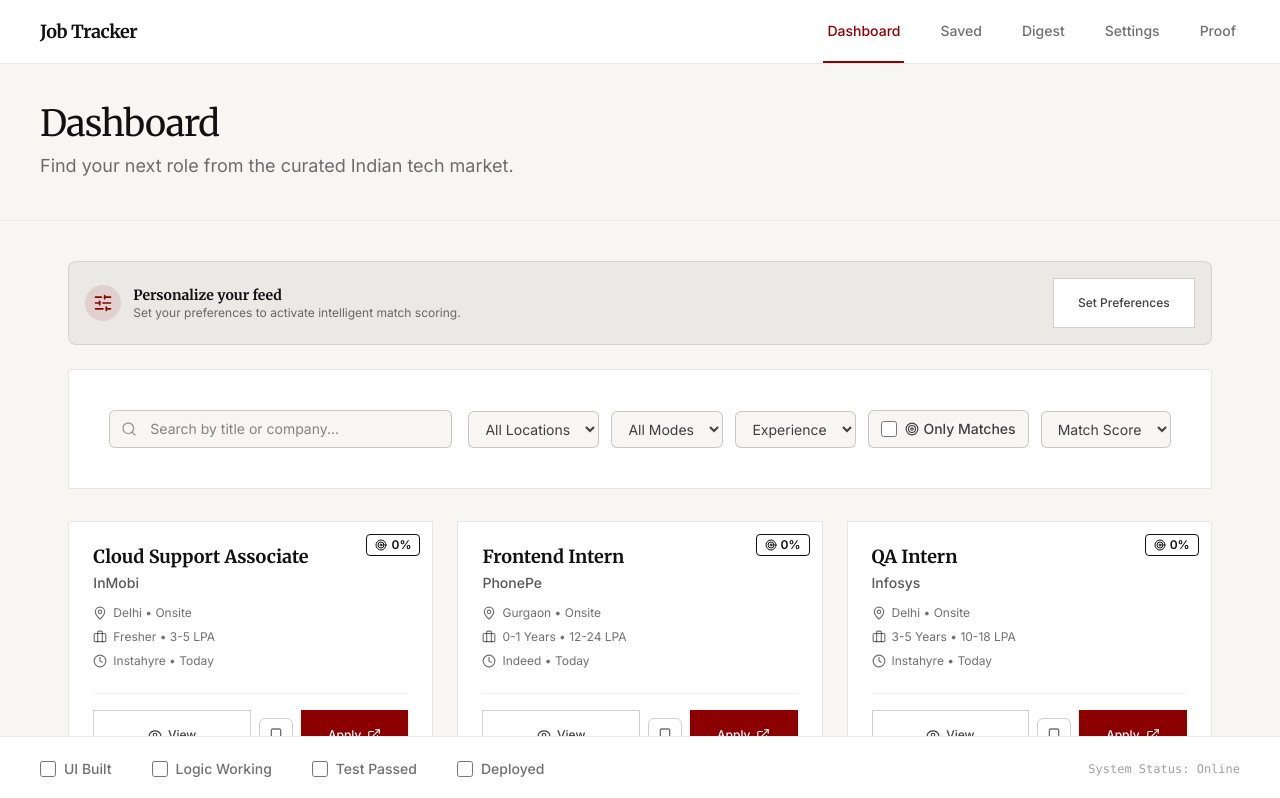
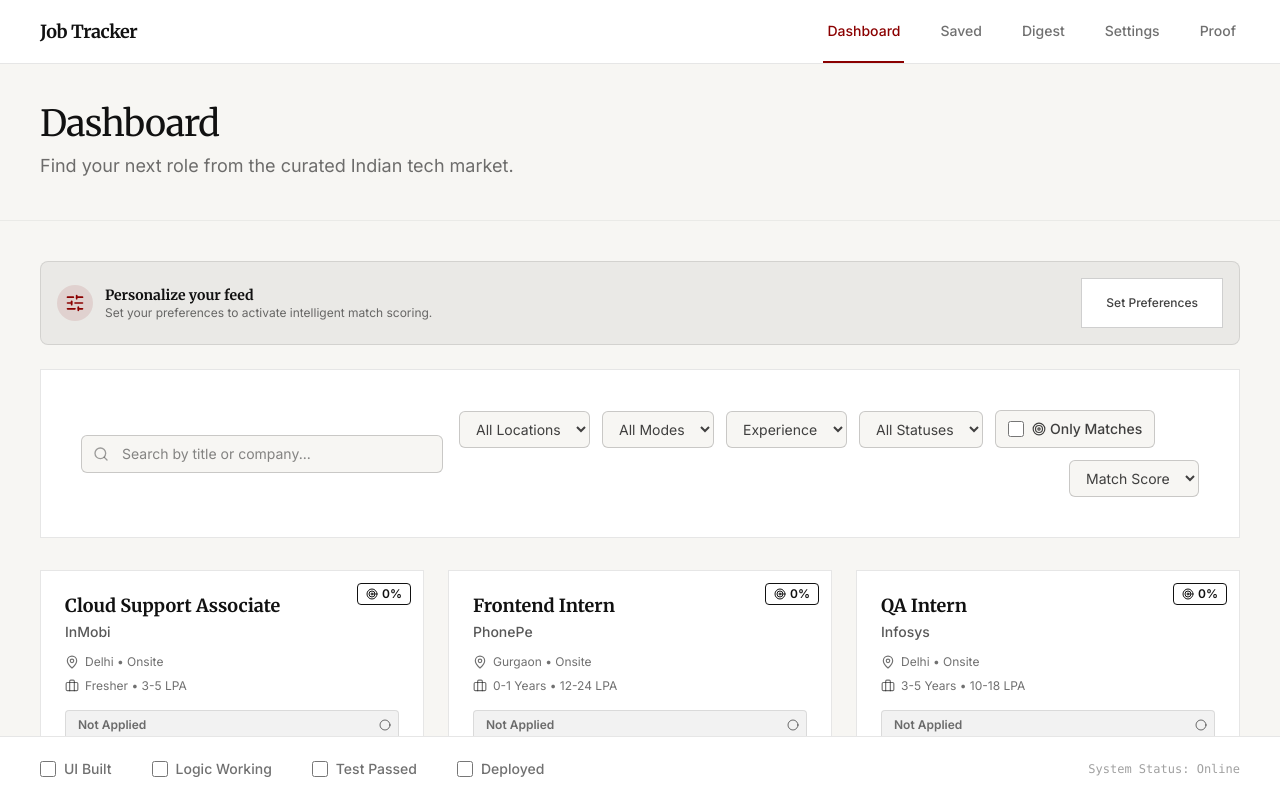
Before and after one commit to Yashwantha24/job_notification_tracker, a React (Vite) app: page /dashboard in a window 1280 px wide. Shown: the top 798 px of the page. Built offline with nearby package versions, Linux system fonts and the light colour scheme.

Commit message:
feat: Implement Phase 7 - Status Tracking and Notifications

```diff
--- a/src/components/dashboard/FilterBar.jsx
+++ b/src/components/dashboard/FilterBar.jsx
@@ -1,7 +1,6 @@
 import React from 'react';
-import Input from '../ui/Input';
 import Card from '../ui/Card';
-import { Search, Filter, Target } from 'lucide-react';
+import { Search, Target } from 'lucide-react';
 
 const FilterBar = ({ filters, onFilterChange }) => {
     const handleChange = (e) => {
@@ -71,6 +70,19 @@ const FilterBar = ({ filters, onFilterChange }) => {
                         <option value="3-5 Years">3-5 Years</option>
                     </select>
 
+                    <select
+                        name="status"
+                        value={filters.status}
+                        onChange={handleChange}
+                        className="px-3 py-2 bg-off-white border border-primary-text/20 rounded-md text-sm text-primary-text/80 focus:outline-none focus:border-accent-red cursor-pointer"
+                    >
+                        <option value="">All Statuses</option>
+                        <option value="Not Applied">Not Applied</option>
+                        <option value="Applied">Applied</option>
+                        <option value="Selected">Selected</option>
+                        <option value="Rejected">Rejected</option>
+                    </select>
+
                     <label className="flex items-center space-x-2 px-3 py-2 bg-off-white border border-primary-text/20 rounded-md cursor-pointer hover:border-accent-red transition-colors">
                         <input
                             type="checkbox"
--- a/src/components/dashboard/JobCard.jsx
+++ b/src/components/dashboard/JobCard.jsx
@@ -1,13 +1,31 @@
 import React from 'react';
 import Card from '../ui/Card';
-import Badge from '../ui/Badge';
 import Button from '../ui/Button';
-import { MapPin, Briefcase, Clock, Bookmark, ExternalLink, Eye, Target } from 'lucide-react';
+import { MapPin, Briefcase, Clock, Bookmark, ExternalLink, Eye, Target, CheckCircle, XCircle, Clock as ClockIcon, Circle } from 'lucide-react';
 
-const JobCard = ({ job, onSave, isSaved, onView, matchScore }) => {
+const JobCard = ({ job, onSave, isSaved, onView, matchScore, status, onStatusChange }) => {
+
+    const getStatusColor = (currentStatus) => {
+        switch (currentStatus) {
+            case 'Applied': return 'text-blue-600 bg-blue-50 border-blue-200';
+            case 'Rejected': return 'text-red-600 bg-red-50 border-red-200';
+            case 'Selected': return 'text-green-600 bg-green-50 border-green-200';
+            default: return 'text-primary-text/60 bg-primary-text/5 border-primary-text/10';
+        }
+    };
+
+    const getStatusIcon = (currentStatus) => {
+        switch (currentStatus) {
+            case 'Applied': return <ClockIcon size={12} />;
+            case 'Rejected': return <XCircle size={12} />;
+            case 'Selected': return <CheckCircle size={12} />;
+            default: return <Circle size={12} />;
+        }
+    };
+
     return (
-        <Card className="h-full flex flex-col hover:border-accent-red/30 transition-colors duration-300 relative group">
-            {/* Match Score Badge - Positioned absolutely or integrated */}
+        <Card className={`h-full flex flex-col hover:border-accent-red/30 transition-all duration-300 relative group ${status === 'Rejected' ? 'opacity-75 grayscale-[0.5] hover:grayscale-0' : ''}`}>
+            {/* Match Score Badge */}
             {matchScore && (
                 <div className={`absolute top-3 right-3 px-2 py-0.5 rounded text-xs font-bold border flex items-center gap-1 ${matchScore.colorClass}`}>
                     <Target size={12} />
@@ -33,9 +51,24 @@ const JobCard = ({ job, onSave, isSaved, onView, matchScore }) => {
                     <Briefcase size={14} className="mr-1.5" />
                     {job.experience} • {job.salaryRange}
                 </div>
-                <div className="flex items-center text-xs text-primary-text/60 font-sans">
-                    <Clock size={14} className="mr-1.5" />
-                    {job.source} • {job.postedDaysAgo === 0 ? 'Today' : `${job.postedDaysAgo}d ago`}
+
+                {/* Status Selector */}
+                <div className="pt-2">
+                    <div className="relative inline-block w-full">
+                        <select
+                            value={status || 'Not Applied'}
+                            onChange={(e) => onStatusChange(job.id, e.target.value)}
+                            className={`w-full appearance-none px-3 py-1.5 text-xs font-semibold border rounded cursor-pointer focus:outline-none focus:ring-1 focus:ring-accent-red transition-colors ${getStatusColor(status || 'Not Applied')}`}
+                        >
+                            <option value="Not Applied">Not Applied</option>
+                            <option value="Applied">Applied</option>
+                            <option value="Selected">Selected</option>
+                            <option value="Rejected">Rejected</option>
+                        </select>
+                        <div className={`absolute inset-y-0 right-0 flex items-center px-2 pointer-events-none ${getStatusColor(status || 'Not Applied').split(' ')[0]}`}>
+                            {getStatusIcon(status || 'Not Applied')}
+                        </div>
+                    </div>
                 </div>
             </div>
 
--- a/src/pages/Dashboard.jsx
+++ b/src/pages/Dashboard.jsx
@@ -8,7 +8,7 @@ import Modal from '../components/ui/Modal';
 import Badge from '../components/ui/Badge';
 import EmptyState from '../components/ui/EmptyState';
 import { jobsData } from '../data/jobs';
-import { Bookmark, FileX, SlidersHorizontal, Settings as SettingsIcon } from 'lucide-react';
+import { Bookmark, FileX, SlidersHorizontal, Settings as SettingsIcon, Target, CheckCircle } from 'lucide-react';
 import { calculateMatchScore } from '../utils/scoring';
 import Button from '../components/ui/Button';
 
@@ -17,18 +17,22 @@ const Dashboard = () => {
     const [jobs, setJobs] = useState([]);
     const [savedJobIds, setSavedJobIds] = useState([]);
     const [preferences, setPreferences] = useState(null);
+    const [jobStatuses, setJobStatuses] = useState({});
+    const [notification, setNotification] = useState(null);
+
     const [filters, setFilters] = useState({
         keyword: '',
         location: '',
         mode: '',
         experience: '',
         source: '',
-        sort: 'match_score', // Default sort by match score
+        status: '',
+        sort: 'match_score',
         showMatchesOnly: false
     });
     const [selectedJob, setSelectedJob] = useState(null);
 
-    // Load initial data, saved jobs, and preferences
+    // Load initial data, saved jobs, preferences, and statuses
     useEffect(() => {
         setJobs(jobsData);
         const saved = JSON.parse(localStorage.getItem('savedJobs') || '[]');
@@ -38,6 +42,9 @@ const Dashboard = () => {
         if (savedPrefs) {
             setPreferences(JSON.parse(savedPrefs));
         }
+
+        const savedStatuses = JSON.parse(localStorage.getItem('jobTrackerStatus') || '{}');
+        setJobStatuses(savedStatuses);
     }, []);
 
     // Handle Saving/Unsaving
@@ -52,15 +59,39 @@ const Dashboard = () => {
         localStorage.setItem('savedJobs', JSON.stringify(newSaved));
     };
 
+    // Handle Status Change
+    const handleStatusChange = (jobId, newStatus) => {
+        const updatedStatuses = { ...jobStatuses, [jobId]: newStatus };
+        setJobStatuses(updatedStatuses);
+        localStorage.setItem('jobTrackerStatus', JSON.stringify(updatedStatuses));
+
+        // Log Activity
+        const job = jobs.find(j => j.id === jobId);
+        if (job) {
+            const activityLog = JSON.parse(localStorage.getItem('jobTrackerActivity') || '[]');
+            const newActivity = {
+                id: Date.now(),
+                jobId: job.id,
+                jobTitle: job.title,
+                company: job.company,
+                status: newStatus,
+                date: new Date().toISOString()
+            };
+            localStorage.setItem('jobTrackerActivity', JSON.stringify([newActivity, ...activityLog].slice(0, 50)));
+        }
+
+        // Show Toast
+        setNotification(`Status updated: ${newStatus}`);
+        setTimeout(() => setNotification(null), 3000);
+    };
+
     // Filter & Sort Logic
     const processedJobs = useMemo(() => {
         let result = jobs.map(job => {
-            // Calculate score for each job
             const matchData = calculateMatchScore(job, preferences);
             return { ...job, ...matchData };
         });
 
-        // Filtering
         result = result.filter(job => {
             const matchesKeyword = filters.keyword === '' ||
                 job.title.toLowerCase().includes(filters.keyword.toLowerCase()) ||
@@ -71,25 +102,28 @@ const Dashboard = () => {
             const matchesExperience = filters.experience === '' || job.experience === filters.experience;
             const matchesSource = filters.source === '' || job.source === filters.source;
 
+            // Status Filtering
+            const currentStatus = jobStatuses[job.id] || 'Not Applied';
+            const matchesStatus = filters.status === '' || currentStatus === filters.status;
+
             // Match Score Threshold
             let matchesScore = true;
             if (filters.showMatchesOnly && preferences) {
                 matchesScore = job.score >= (preferences.minMatchScore || 40);
             }
 
-            return matchesKeyword && matchesLocation && matchesMode && matchesExperience && matchesSource && matchesScore;
+            return matchesKeyword && matchesLocation && matchesMode && matchesExperience && matchesSource && matchesStatus && matchesScore;
         });
 
-        // Sorting
         result.sort((a, b) => {
-            if (filters.sort === 'match_score') return b.score - a.score; // Highest score first
+            if (filters.sort === 'match_score') return b.score - a.score;
             if (filters.sort === 'latest') return a.postedDaysAgo - b.postedDaysAgo;
             if (filters.sort === 'oldest') return b.postedDaysAgo - a.postedDaysAgo;
             return 0;
         });
 
         return result;
-    }, [jobs, filters, preferences]);
+    }, [jobs, filters, preferences, jobStatuses]);
 
     return (
         <MainLayout
@@ -97,8 +131,17 @@ const Dashboard = () => {
             description="Find your next role from the curated Indian tech market."
             header={<NavBar />}
         >
+            {/* Notification Toast */}
+            {notification && (
+                <div className="fixed bottom-6 right-6 z-50 animate-slide-up">
+                    <div className="bg-primary-text text-off-white px-4 py-3 rounded shadow-lg flex items-center gap-3">
+                        <CheckCircle size={20} className="text-green-400" />
+                        <span className="font-medium text-sm">{notification}</span>
+                    </div>
+                </div>
+            )}
+
             <div className="max-w-7xl mx-auto">
-                {/* Preference Banner */}
                 {!preferences && (
                     <div className="bg-primary-text/5 border border-primary-text/10 rounded-lg p-4 mb-6 flex items-center justify-between">
                         <div className="flex items-center gap-3">
@@ -125,7 +168,7 @@ const Dashboard = () => {
                         icon={FileX}
                         actionLabel={filters.showMatchesOnly ? "Update Preferences" : "Clear Filters"}
                         onAction={() => filters.showMatchesOnly ? navigate('/settings') : setFilters({
-                            keyword: '', location: '', mode: '', experience: '', source: '', sort: 'match_score', showMatchesOnly: false
+                            keyword: '', location: '', mode: '', experience: '', source: '', status: '', sort: 'match_score', showMatchesOnly: false
                         })}
                     />
                 ) : (
@@ -135,7 +178,9 @@ const Dashboard = () => {
                                 key={job.id}
                                 job={job}
                                 isSaved={savedJobIds.includes(job.id)}
+                                status={jobStatuses[job.id]}
                                 onSave={() => toggleSave(job)}
+                                onStatusChange={handleStatusChange}
                                 onView={() => setSelectedJob(job)}
                                 matchScore={{ score: job.score, colorClass: job.colorClass }}
                             />
@@ -144,7 +189,6 @@ const Dashboard = () => {
                 )}
             </div>
 
-            {/* Job Details Modal */}
             <Modal
                 isOpen={!!selectedJob}
                 onClose={() => setSelectedJob(null)}
@@ -152,7 +196,6 @@ const Dashboard = () => {
             >
                 {selectedJob && (
                     <div className="space-y-6">
-                        {/* Modal Match Badge */}
                         {selectedJob.score > 0 && (
                             <div className={`inline-flex items-center gap-2 px-3 py-1 rounded-full text-sm font-bold border ${selectedJob.colorClass}`}>
                                 <Target size={16} />
--- a/src/pages/Digest.jsx
+++ b/src/pages/Digest.jsx
@@ -7,7 +7,8 @@ import EmptyState from '../components/ui/EmptyState';
 import DigestCard from '../components/digest/DigestCard';
 import { jobsData } from '../data/jobs';
 import { calculateMatchScore } from '../utils/scoring';
-import { Mail, Copy, Check, Sparkles, AlertCircle } from 'lucide-react';
+import { Mail, Copy, Check, Sparkles, AlertCircle, History, Clock } from 'lucide-react';
+import Card from '../components/ui/Card';
 
 const Digest = () => {
     const navigate = useNavigate();
@@ -15,49 +16,37 @@ const Digest = () => {
     const [loading, setLoading] = useState(false);
     const [preferences, setPreferences] = useState(null);
     const [copied, setCopied] = useState(false);
+    const [activityLog, setActivityLog] = useState([]);
 
     const todayDate = new Date().toISOString().split('T')[0];
     const storageKey = `jobTrackerDigest_${todayDate}`;
 
     useEffect(() => {
-        // Load preferences
         const savedPrefs = localStorage.getItem('jobTrackerPreferences');
         if (savedPrefs) {
             setPreferences(JSON.parse(savedPrefs));
         }
 
-        // Check for existing daily digest
         const existingDigest = localStorage.getItem(storageKey);
         if (existingDigest) {
             setDigest(JSON.parse(existingDigest));
         }
+
+        const savedActivity = JSON.parse(localStorage.getItem('jobTrackerActivity') || '[]');
+        setActivityLog(savedActivity);
     }, [storageKey]);
 
     const generateDigest = () => {
         if (!preferences) return;
-
         setLoading(true);
-
-        // Simulate "Processing" time for realism
         setTimeout(() => {
-            // 1. Score all jobs
-            const scoredJobs = jobsData.map(job => ({
-                ...job,
-                ...calculateMatchScore(job, preferences)
-            }));
-
-            // 2. Filter relevant jobs (Score > 0 to ensure basic relevance)
+            const scoredJobs = jobsData.map(job => ({ ...job, ...calculateMatchScore(job, preferences) }));
             const relevantJobs = scoredJobs.filter(job => job.score > 0);
-
-            // 3. Sort by Score (Desc) then Freshness (Asc)
             relevantJobs.sort((a, b) => {
                 if (b.score !== a.score) return b.score - a.score;
                 return a.postedDaysAgo - b.postedDaysAgo;
             });
-
-            // 4. Take top 10
             const top10 = relevantJobs.slice(0, 10);
-
             setDigest(top10);
             localStorage.setItem(storageKey, JSON.stringify(top10));
             setLoading(false);
@@ -66,14 +55,9 @@ const Digest = () => {
 
     const handleCopy = () => {
         if (!digest) return;
-
-        const text = digest.map((job, i) =>
-            `${i + 1}. ${job.title} at ${job.company} (Score: ${job.score}%)\n${job.applyUrl}`
-        ).join('\n\n');
-
+        const text = digest.map((job, i) => `${i + 1}. ${job.title} at ${job.company} (Score: ${job.score}%)\n${job.applyUrl}`).join('\n\n');
         const header = `My 9AM Job Digest - ${todayDate}\n\n`;
         const footer = `\n\nGenerated by Job Notification Tracker`;
-
         navigator.clipboard.writeText(header + text + footer);
         setCopied(true);
         setTimeout(() => setCopied(false), 2000);
@@ -81,12 +65,8 @@ const Digest = () => {
 
     const handleEmail = () => {
         if (!digest) return;
-
         const subject = encodeURIComponent(`My 9AM Job Digest - ${todayDate}`);
-        const body = digest.map((job, i) =>
-            `${i + 1}. ${job.title} at ${job.company} (Score: ${job.score}%)\nApply: ${job.applyUrl}`
-        ).join('\n\n');
-
+        const body = digest.map((job, i) => `${i + 1}. ${job.title} at ${job.company} (Score: ${job.score}%)\nApply: ${job.applyUrl}`).join('\n\n');
         const mailtoLink = `mailto:?subject=${subject}&body=${encodeURIComponent(body)}`;
         window.open(mailtoLink, '_blank');
     };
@@ -97,82 +77,81 @@ const Digest = () => {
             description="Your curated morning briefing."
             header={<NavBar />}
         >
-            <div className="max-w-4xl mx-auto">
+            <div className="max-w-4xl mx-auto space-y-12">
+                {/* Digest Section */}
+                <section>
                     {!preferences ? (
                         <EmptyState
                             title="Preferences Required"
-                        description="Please set your preferences to generate a personalized daily digest."
+                            description="Please set your preferences..."
                             icon={AlertCircle}
                             actionLabel="Go to Settings"
                             onAction={() => navigate('/settings')}
                         />
                     ) : !digest ? (
-                    <div className="flex flex-col items-center justify-center py-20 bg-off-white border-2 border-dashed border-primary-text/10 rounded-lg">
+                        <div className="flex flex-col items-center justify-center p-12 bg-off-white border-2 border-dashed border-primary-text/10 rounded-lg">
+                            {/* Loading State UI */}
                             <div className="bg-primary-text/5 p-4 rounded-full mb-6 relative">
-                            <Sparkles size={48} className="text-primary-text/40" />
+                                <Sparkles size={32} className="text-primary-text/40" />
                                 {loading && <div className="absolute inset-0 bg-white/50 animate-pulse rounded-full" />}
                             </div>
-                        <h3 className="text-xl font-serif font-bold text-primary-text mb-2">
-                            {loading ? "Analyzing Market..." : "Ready for your morning briefing?"}
-                        </h3>
-                        <p className="text-primary-text/60 max-w-md text-center mb-8 font-sans">
-                            {loading
-                                ? "We're scanning 60+ data points against your profile."
-                                : "Generate a fresh list of your top 10 matched jobs for today."}
-                        </p>
-                        <Button
-                            variant="primary"
-                            onClick={generateDigest}
-                            disabled={loading}
-                            className="px-8 py-3"
-                        >
+                            <h3 className="text-xl font-serif font-bold text-primary-text mb-4">Generate your briefing</h3>
+                            <Button variant="primary" onClick={generateDigest} disabled={loading} className="px-8 py-3">
                                 {loading ? "Generating..." : "Generate Today's 9AM Digest (Simulated)"}
                             </Button>
-                        <p className="mt-4 text-xs text-primary-text/30 font-mono">Demo Mode: Daily 9AM trigger simulated manually.</p>
                         </div>
                     ) : digest.length === 0 ? (
-                    <EmptyState
-                        title="No Matches Today"
-                        description="No jobs met your criteria today. Try broadening your preferences or checking back tomorrow."
-                        icon={Mail}
-                        actionLabel="Update Preferences"
-                        onAction={() => navigate('/settings')}
-                    />
+                        <EmptyState title="No Matches" description="Try again tomorrow." icon={Mail} />
                     ) : (
                         <div className="animate-fade-in">
-                        {/* Digest Header */}
-                        <div className="flex flex-col md:flex-row justify-between items-start md:items-center mb-8 gap-4">
+                            <div className="flex justify-between items-center mb-6">
                                 <div>
-                                <h2 className="text-2xl font-serif font-bold text-primary-text">Top 10 Jobs For You — 9AM Digest</h2>
-                                <p className="text-primary-text/60 text-sm font-sans">{new Date().toLocaleDateString('en-US', { weekday: 'long', year: 'numeric', month: 'long', day: 'numeric' })}</p>
+                                    <h2 className="text-2xl font-serif font-bold text-primary-text">9AM Digest</h2>
+                                    <p className="text-primary-text/60 text-sm">{todayDate}</p>
                                 </div>
-                            <div className="flex gap-3">
-                                <Button variant="secondary" onClick={handleCopy} className="text-xs">
-                                    {copied ? <Check size={14} className="mr-1" /> : <Copy size={14} className="mr-1" />}
-                                    {copied ? "Copied" : "Copy to Clipboard"}
-                                </Button>
-                                <Button variant="secondary" onClick={handleEmail} className="text-xs">
-                                    <Mail size={14} className="mr-1" />
-                                    Email Draft
-                                </Button>
+                                <div className="flex gap-2">
+                                    <Button variant="secondary" onClick={handleCopy} className="text-xs">{copied ? <Check size={14} /> : <Copy size={14} />}</Button>
+                                    <Button variant="secondary" onClick={handleEmail} className="text-xs"><Mail size={14} /></Button>
                                 </div>
                             </div>
-
-                        {/* Digest List */}
                             <div className="space-y-2">
-                            {digest.map((job, index) => (
-                                <DigestCard key={job.id} job={job} index={index} />
-                            ))}
-                        </div>
-
-                        {/* Digest Footer */}
-                        <div className="mt-12 pt-8 border-t border-primary-text/10 text-center">
-                            <p className="text-sm text-primary-text/40 font-serif italic">
-                                This digest was generated based on your preferences. <br />
-                                Next update available tomorrow at 9:00 AM.
-                            </p>
+                                {digest.map((job, index) => <DigestCard key={job.id} job={job} index={index} />)}
                             </div>
                         </div>
+                    )}
+                </section>
+
+                {/* Recent Status Updates Section */}
+                {activityLog.length > 0 && (
+                    <section>
+                        <div className="flex items-center gap-2 mb-4">
+                            <History size={20} className="text-primary-text" />
+                            <h2 className="text-xl font-serif font-bold text-primary-text">Recent Status Updates</h2>
+                        </div>
+                        <Card className="divide-y divide-primary-text/10">
+                            {activityLog.map((log) => (
+                                <div key={log.id} className="p-4 flex justify-between items-center hover:bg-primary-text/5 transition-colors">
+                                    <div>
+                                        <h4 className="font-bold text-sm text-primary-text">{log.jobTitle}</h4>
+                                        <p className="text-xs text-primary-text/60">{log.company}</p>
+                                    </div>
+                                    <div className="text-right">
+                                        <span className={`text-xs font-bold px-2 py-0.5 rounded border
+                                            ${log.status === 'Applied' ? 'text-blue-600 bg-blue-50 border-blue-100' :
+                                                log.status === 'Rejected' ? 'text-red-600 bg-red-50 border-red-100' :
+                                                    log.status === 'Selected' ? 'text-green-600 bg-green-50 border-green-100' : ''}
+                                        `}>
+                                            {log.status}
+                                        </span>
+                                        <div className="flex items-center justify-end gap-1 mt-1 text-xs text-primary-text/40">
+                                            <Clock size={10} />
+                                            {new Date(log.date).toLocaleDateString()}
+                                        </div>
+                                    </div>
+                                </div>
+                            ))}
+                        </Card>
+                    </section>
                 )}
             </div>
         </MainLayout>
```
Lines whose indentation alone changed are shown as unchanged.
